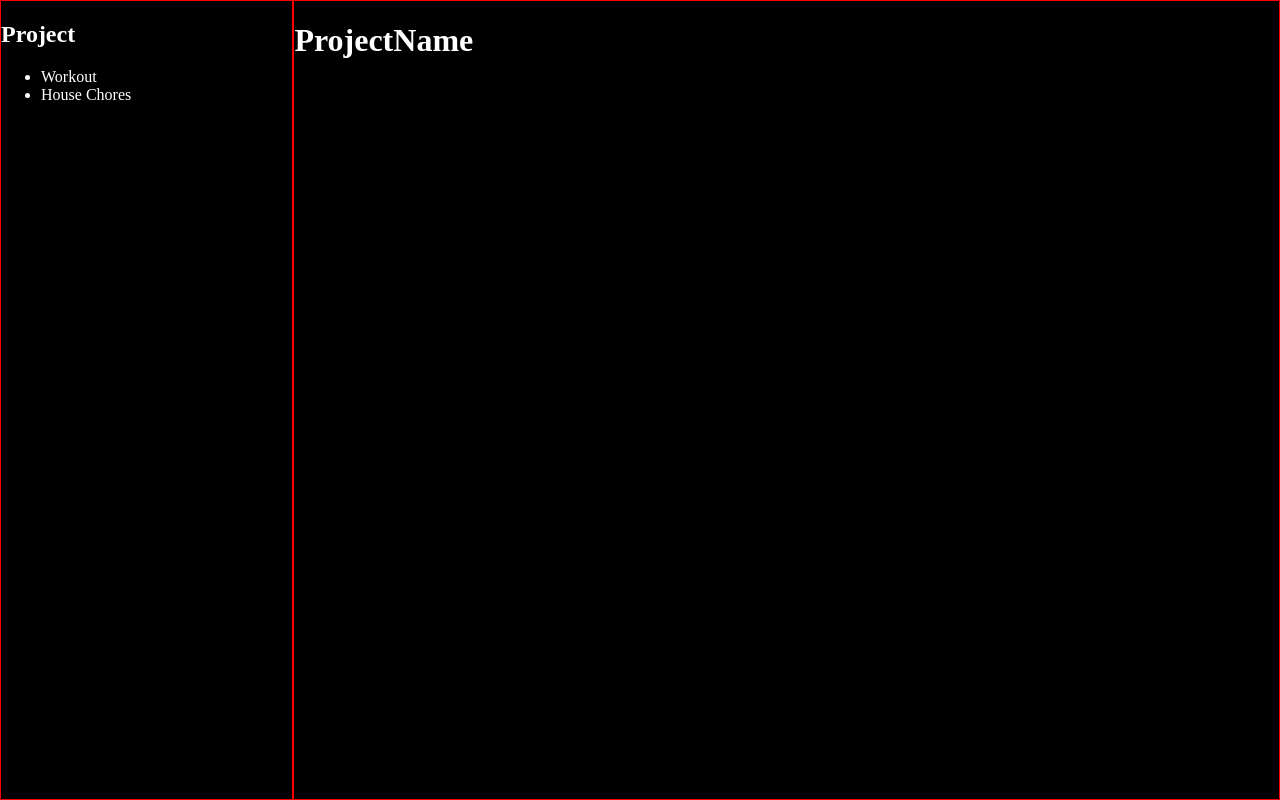
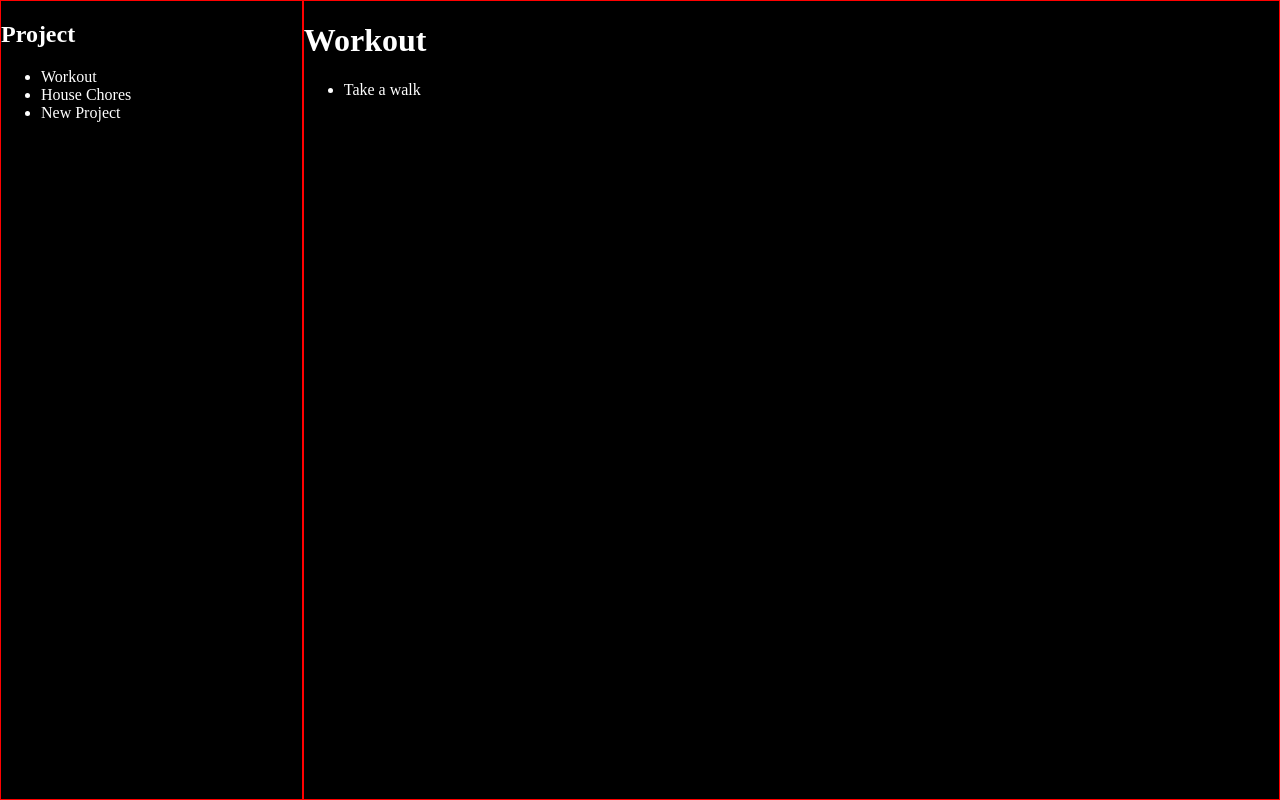
Before and after one commit to Giovanni-dotcome/odin-todo-app, a website built with webpack: page src/index.html in a window 1280 px wide. Built offline with nearby package versions, Linux system fonts and the light colour scheme.

Commit message:
Add Ui.displayProject() and Ui.displayTodo()
displayProject(IProject): void = insert in the html the project tile
displayTodos(IProject): void = insert in the html the todos of a project
as li

```diff
--- a/src/components/Ui.ts
+++ b/src/components/Ui.ts
@@ -1,18 +1,56 @@
 import IProject from "../interfaces/IProject";
+import Project from "../components/Project";
+import ITodo from "../interfaces/ITodo";
 
-const ui = () => {
+const ui = (projects: IProject[]) => {
   const projectsHtml = document.querySelector('#projectsList')!
+  const todosHtml = document.querySelector('#todosList')!
+  const projectHtml = document.querySelector('#selectedProject')!
+
+  function changeProject(project: IProject) {
+    displayProject(project)
+    displayTodos(project)
+  }
+
+  function addProject() {
+    const newProjectTitle: string | null = prompt('Project Name:')
+    if (newProjectTitle)
+      projects.push(Project(newProjectTitle))
+    displayProjects(projects)
+  }
+
+  function displayTodos(project: IProject) {
+    const todos = project.getTodos()
+    todosHtml.innerHTML = ``
+    todos.forEach(todo => {
+      const li = document.createElement('li')
+      li.textContent = todo.getTitle()
+      todosHtml.append(li)
+    })
+  }
 
   function displayProjects(projects: IProject[]) {
+    projectsHtml.innerHTML = ``
     projects.forEach(project => {
       const li = document.createElement('li')
       li.textContent = project.getTitle()
+      li.addEventListener('click', () => changeProject(project));
       projectsHtml.append(li)
     })
+    const liAddProjectHtml = document.createElement('li')
+    liAddProjectHtml.textContent = `New Project`
+    liAddProjectHtml.addEventListener('click', () => addProject())
+    projectsHtml.append(liAddProjectHtml)
+  }
+
+  function displayProject(project: IProject) {
+    projectHtml.textContent = project.getTitle()
   }
 
   return {
-    displayProjects
+    displayProjects,
+    displayProject,
+    displayTodos
   }
 }
 
--- a/src/index.html
+++ b/src/index.html
@@ -11,8 +11,8 @@
       <ul id="projectsList"></ul>
     </nav>
     <main>
-      <h1>ProjectName</h1>
-      <ul></ul>
+      <h1 id="selectedProject"></h1>
+      <ul id="todosList"></ul>
     </main>
   </body>
 </html>
--- a/src/index.ts
+++ b/src/index.ts
@@ -25,23 +25,7 @@ const todoTakeAWalk = Todo(
   TagsList.filter(tag => tag.name === 'Personal' || tag.name === 'Maintenance')
 );
 
-todoCleanBathroom.setProject(projectHouseChores);
-projectHouseChores.deleteTodo(todoCleanBathroom.getId());
-
-const ui = Ui();
+const ui = Ui(projects);
 ui.displayProjects(projects);
-// ui.displayProjects();
-// ui.displayTodos();
-//
-
-//const ul = document.querySelector('ul')
-//const h1 = document.querySelector('h1')
-//const main = document.querySelector('main')
-//const mainUl = main?.querySelector('ul')
-
-//if (ul)
-//  ul.innerHTML = `<li>${defaultProject.getTitle()}</li>`;
-//if (h1)
-//  h1.innerHTML = `${defaultProject.getTitle()}`;
-//if (mainUl)
-//  mainUl.innerHTML = `${todoCleanBathroom.getTitle()}`;
+ui.displayProject(projectWorkout);
+ui.displayTodos(projectWorkout)
```
